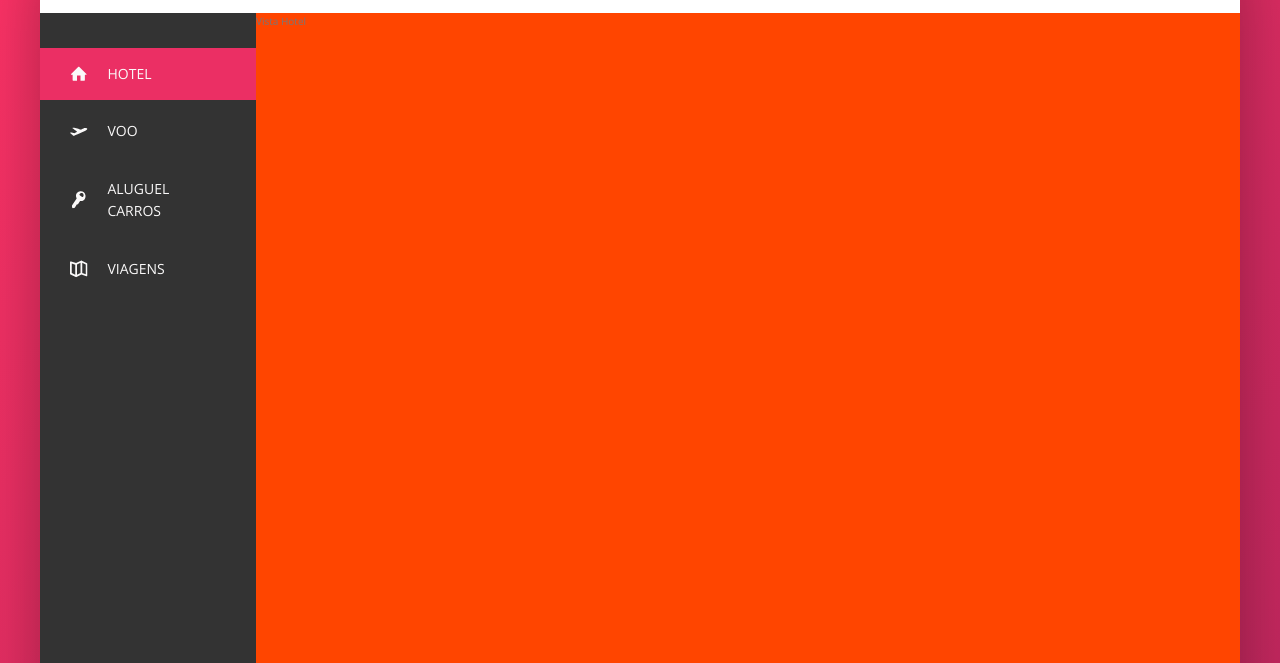
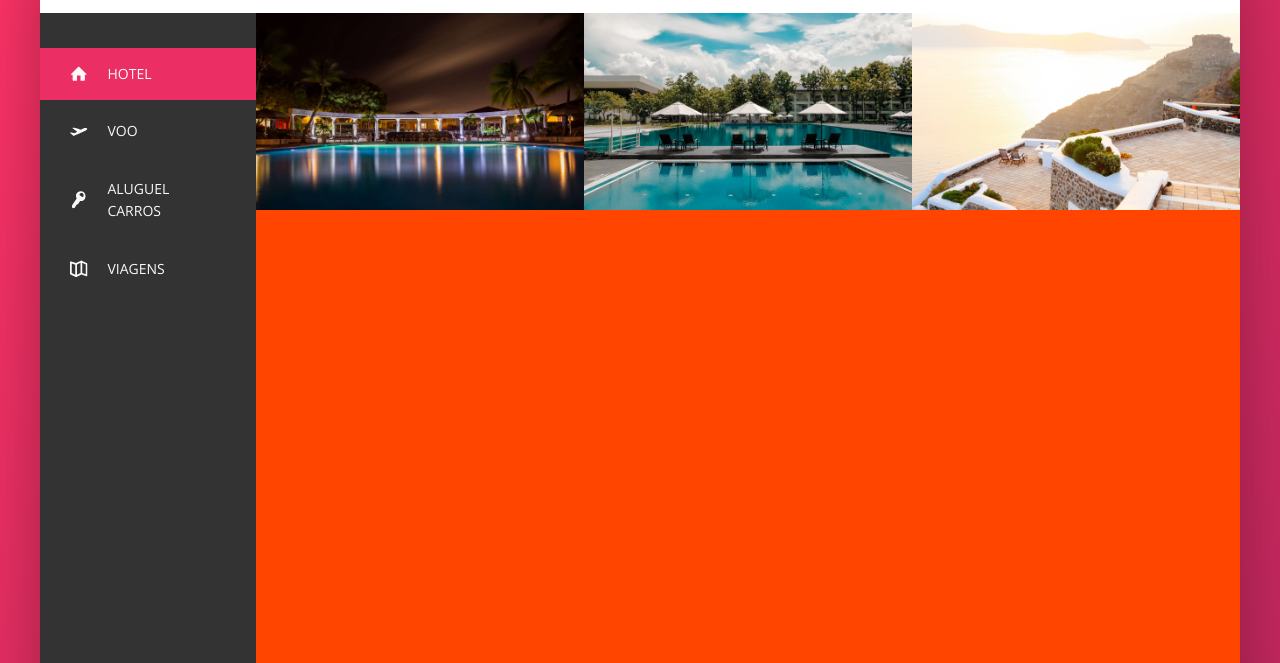
Before and after one commit to codingscode/Curso_CSS, a website: page trab_002/do_002/index.html in a window 1280 px wide. Shown: the part 137-800 px from the top of the page. Drawn offline with nearby package versions, Linux system fonts and the light colour scheme.

Commit message:
parte 472

```diff
--- a/trab_002/do_002/index.html
+++ b/trab_002/do_002/index.html
@@ -85,11 +85,18 @@
 
                 </nav>
 
-
-
-
                 <main class="vista-hotel">
-                    Vista Hotel
+                    <div class="galeria" >
+                       <figure class="galeria__item" >
+                          <img src="img/hotel-1.jpg" alt="foto de hotel 1" class="galeria__foto" />
+                       </figure>
+                       <figure class="galeria__item" >
+                          <img src="img/hotel-2.jpg" alt="foto de hotel 2" class="galeria__foto" />
+                       </figure>
+                       <figure class="galeria__item" >
+                          <img src="img/hotel-3.jpg" alt="foto de hotel 3" class="galeria__foto" />
+                       </figure>
+                    </div>
                 </main>
             </div>
         </div>
--- a/trab_002/do_002/sass/_components.scss
+++ b/trab_002/do_002/sass/_components.scss
@@ -183,3 +183,13 @@
    text-align: center;
    padding: 2.5rem;
 }
+
+.galeria {
+   display: flex;
+
+   &__foto {
+      width: 100%;
+      display: block;
+   }
+
+}
```
Also changed, not shown: trab_002/do_002/css/style.css.
